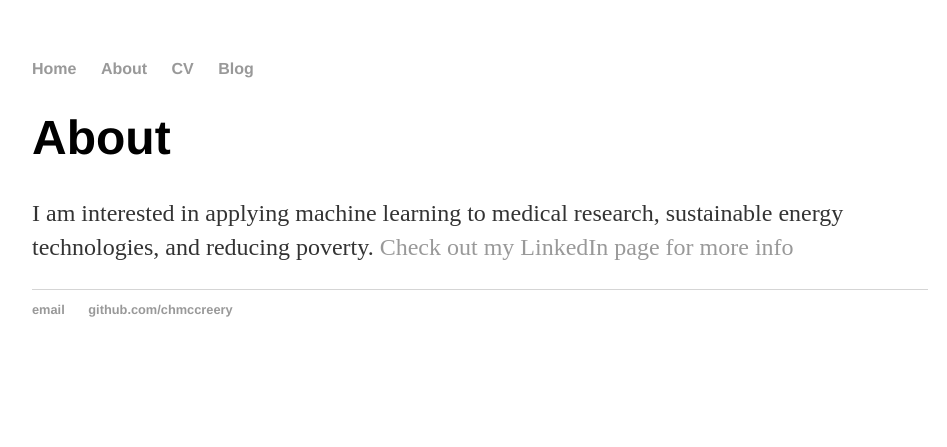
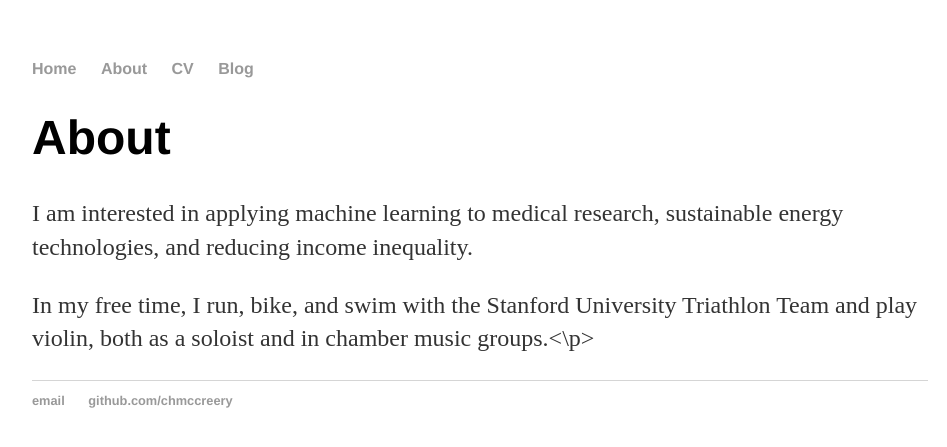
Before and after one commit to chmccreery/chmccreery.github.io, a Jekyll site: the page built from about/index.html, in a window 1280 px wide. Shown: the top 447 px of the page, without its empty margins (160-1107 px from the left). Built offline with Jekyll 4.4.1, drawn with Linux system fonts in a browser that asks for light colours.

Commit message:
Update index.html

```diff
--- a/about/index.html
+++ b/about/index.html
@@ -4,5 +4,6 @@ title: Clara McCreery, Interests and Hobbies
 ---
 <div class="blurb">
 	<h1>About</h1>
-	<p> I am interested in applying machine learning to medical research, sustainable energy technologies, and reducing poverty. <a href="https://www.linkedin.com/pub/clara-mccreery/76/1a9/a74">Check out my LinkedIn page for more info</a></p>
+	<p> I am interested in applying machine learning to medical research, sustainable energy technologies, and reducing income inequality.</p>
+	<p> In my free time, I run, bike, and swim with the Stanford University Triathlon Team and play violin, both as a soloist and in chamber music groups.<\p>
 </div><!-- /.blurb -->
```
